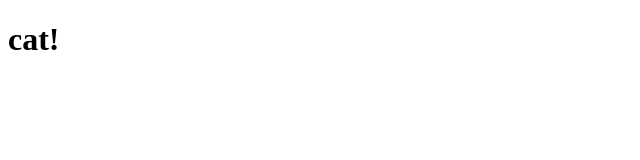
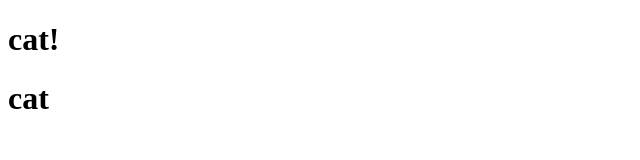
Before and after one commit to NievesViri/shiny-couscous, a plain HTML site: page index.html in a window 1280 px wide. Shown: the full height of the page, 0-640 px from the left. Drawn offline with Linux system fonts and the light colour scheme.

```diff
--- a/index.html
+++ b/index.html
@@ -8,5 +8,6 @@
 </head>
 <body>
     <h1>cat!</h1>
+    <h1>cat</h1>
 </body>
 </html>
```
